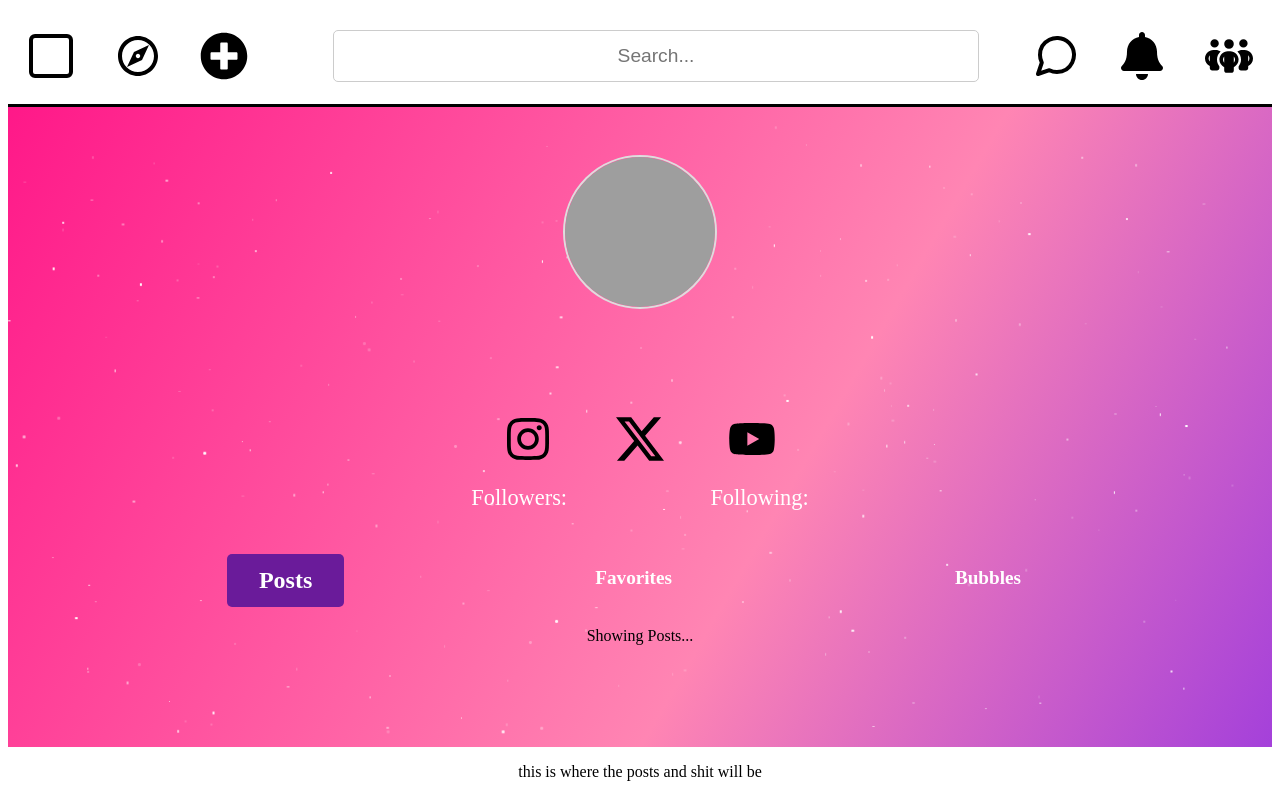
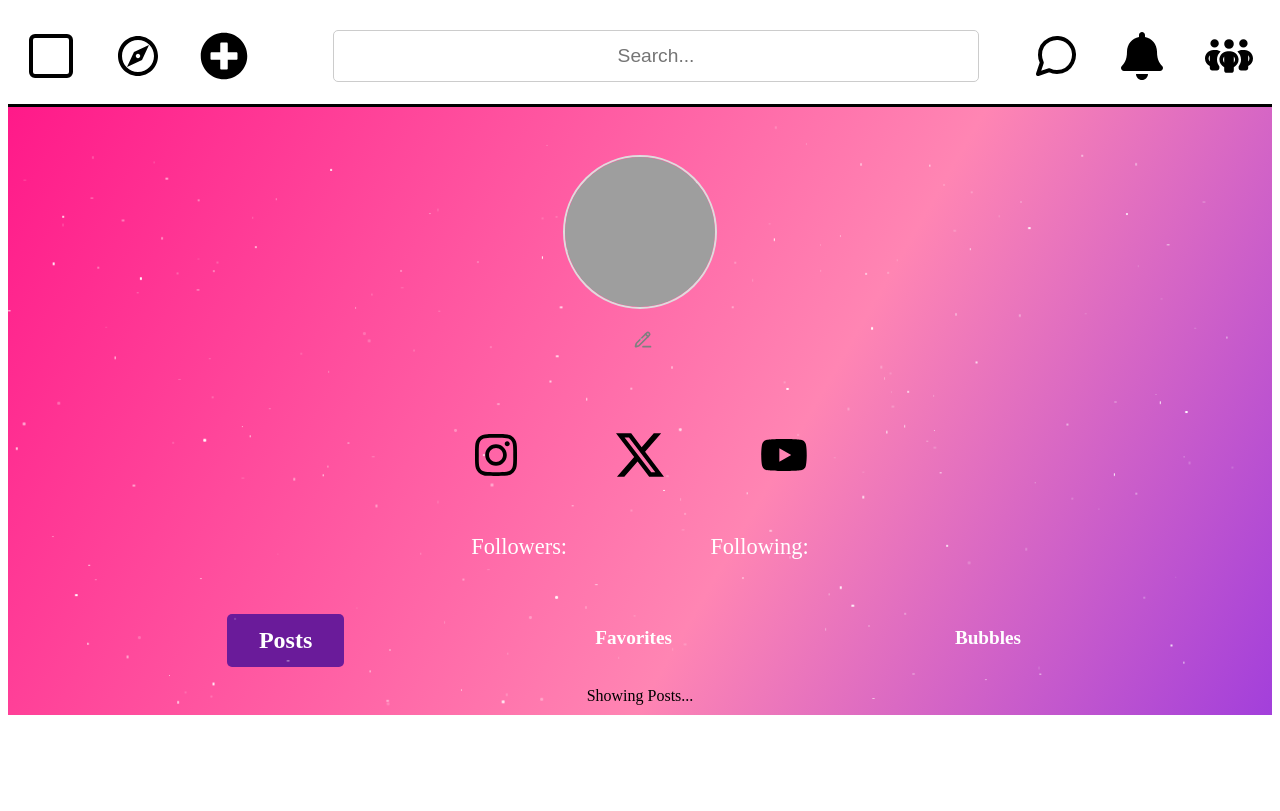
Before and after one commit to Damon-Nunez/ArtVerseOfficial, a Next.js app: page /profile in a window 1280 px wide. Built offline with nearby package versions, Linux system fonts and the light colour scheme; grey boxes are pictures that could not be loaded.

Commit message:
Added edit button.

```diff
--- a/pages/profile.css
+++ b/pages/profile.css
@@ -53,7 +53,7 @@
     );
     background-size: 300% 300%;
     animation: galaxyFlow 10s ease infinite;
-    height:40rem;
+    height:38rem;
     z-index: 10; /* Ensure profile content stays above stars */
 }
 
@@ -73,18 +73,19 @@
 
 /* Profile Text */
 .profileText {
-    display: flex;
-    justify-content: center;
-    padding: 0.6rem;
-    font-size: 1.6rem;
+    font-size: 2rem;
     font-family: 'Montserrat', sans-serif;
+    margin-top:2.1rem;
     color:white;
+    border-bottom: 3px solid black;
+    width: min-content;
+
 }
 .profileBio {
     display: flex;
     justify-content: center;
     padding: 0.6rem;
-    font-size: 1rem;
+    font-size: 1.3rem;
     font-family: 'Montserrat', sans-serif;
     color:white;
 }
@@ -93,7 +94,7 @@
     height: 3rem;
     width: auto;
     display: inline-block;
-    margin: 0 2rem; /* Adjust spacing evenly between items */
+    margin: 0 3rem; /* Adjust spacing evenly between items */
     vertical-align: middle; /* Ensures proper alignment */
     gap:0.6rem;
 }
@@ -103,7 +104,7 @@
     display: flex;
     justify-content: space-evenly; /* Ensures even spacing around the items */
     align-items: center; /* Aligns items vertically in the center if needed */
-    margin: 0 20rem; /* Centers the entire flex container */
+    margin: 2rem 20rem; /* Centers the entire flex container */
     width: auto; /* Ensures it spans the available space for spacing */
     font-size: 1.4rem;
     color:white;
@@ -247,3 +248,25 @@
   .tabContent {
     margin-top: 20px;
   }
+  .profileHeader {
+    display: flex;
+    align-items: center; /* Vertically aligns name and icon */
+    justify-content: center; /* Keeps them aligned to the left */
+    gap:5px;
+    padding:1.3rem;/* Adds space between the name and the pencil icon */
+  }
+
+  .profileText {
+    margin: 0; /* Removes any margin around the name */
+  }
+
+  .editButton {
+    cursor: pointer;
+    font-size: 20px; /* Adjust size as needed */
+    color: #7f7f7f; /* Default color for the pencil icon */
+    transition: color 0.3s ease-in-out;
+  }
+
+  .editButton:hover {
+    color: #4a90e2; /* Color change on hover */
+  }
--- a/pages/profile.js
+++ b/pages/profile.js
@@ -7,6 +7,8 @@ import { generateWhiteStars } from '../utils/generateWhiteStars';
 import { FaInstagram } from "react-icons/fa6";
 import { BsTwitterX } from "react-icons/bs";
 import { FaYoutube } from "react-icons/fa";
+import { LuPencilLine } from "react-icons/lu";
+
 import axios from 'axios';
 
 function Profile() {
@@ -190,8 +192,13 @@ function Profile() {
             </div>
 
             {/* Profile Info */}
-            <p className="profileText"><b>{profile.name}</b></p>
-            <p className="profileBio">{profile.bio}</p>
+            <div className="profileHeader">
+  <p className="profileText"><b>{profile.name}</b></p>
+  <LuPencilLine className="editButton" />
+</div>
+
+<p className="profileBio">{profile.bio}</p>
+
 
             {/* Social Media Icons */}
             <FaInstagram className="profileSocialMedia" />
@@ -234,14 +241,6 @@ function Profile() {
             </div>
           </div>
         </Col>
-        <Col>
-        <p
-        style={{
-          display:"flex",
-          justifyContent:"center"
-        }}
-        > this is where the posts and shit will be</p>
-        </Col>
       </Row>
     </div>
   );
```
Also changed, not shown: src/app/api/artists/addArtist/route.js (+16 -3 lines).
